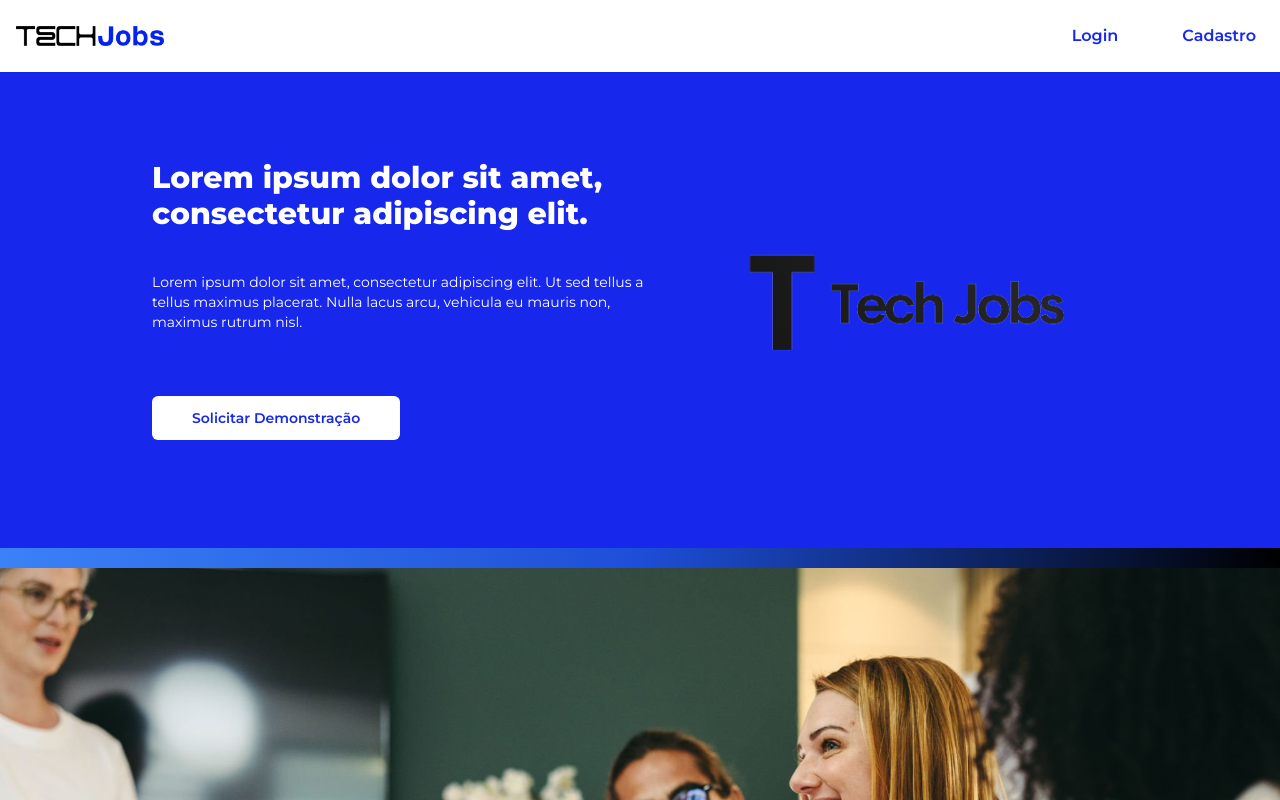
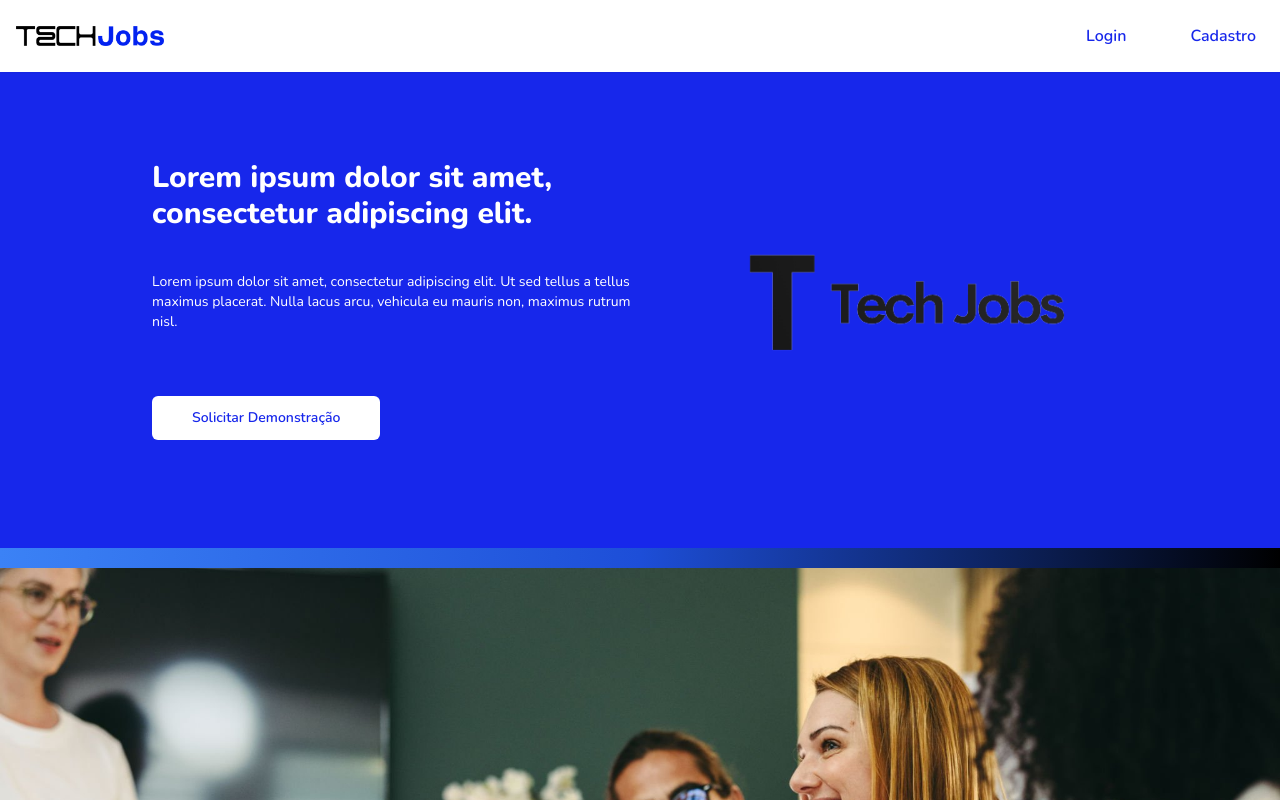
Before and after one commit to aughustuss/EmpregosTech, a Next.js app in the folder frontend/: page / in a window 1280 px wide. Shown: the top 800 px of the page. Built offline with nearby package versions, Linux system fonts and the light colour scheme.

Commit message:
refactor: change font

```diff
--- a/frontend/src/app/layout.tsx
+++ b/frontend/src/app/layout.tsx
@@ -1,8 +1,8 @@
 import "./globals.css";
 import type { Metadata } from "next";
-import { Montserrat } from "next/font/google";
+import { Nunito } from "next/font/google";
 
-const montserrat = Montserrat({ subsets: ["latin"] });
+const nunito = Nunito({ subsets: ["latin"] });
 
 export const metadata: Metadata = {
   title: "TechJobs",
@@ -16,7 +16,7 @@ export default function RootLayout({
 }) {
   return (
     <html lang="en">
-      <body className={montserrat.className}>{children}</body>
+      <body className={nunito.className}>{children}</body>
     </html>
   );
 }
--- a/frontend/src/app/page.tsx
+++ b/frontend/src/app/page.tsx
@@ -32,16 +32,15 @@ const HomePage = () => {
             <div className="w-1/2 h-full  hidden md:flex md:items-center md:justify-center">
               <Image
                 src={LogoImage}
-                className="object-content"
+                className="object-contain"
                 alt="Picture of the author"
-                width={500}
               />
             </div>
           </section>
           <div className="w-full h-[20px] bg-gradient-to-r from-blue-500 via-blue-700 to-black"></div>
           <Image
             src={bannerImage}
-            className=""
+            className="object-contain"
             alt="Banner Image from Home Page"
           />
           <div className="w-full h-[20px] bg-gradient-to-r from-blue-500 via-blue-700 to-black"></div>
```
